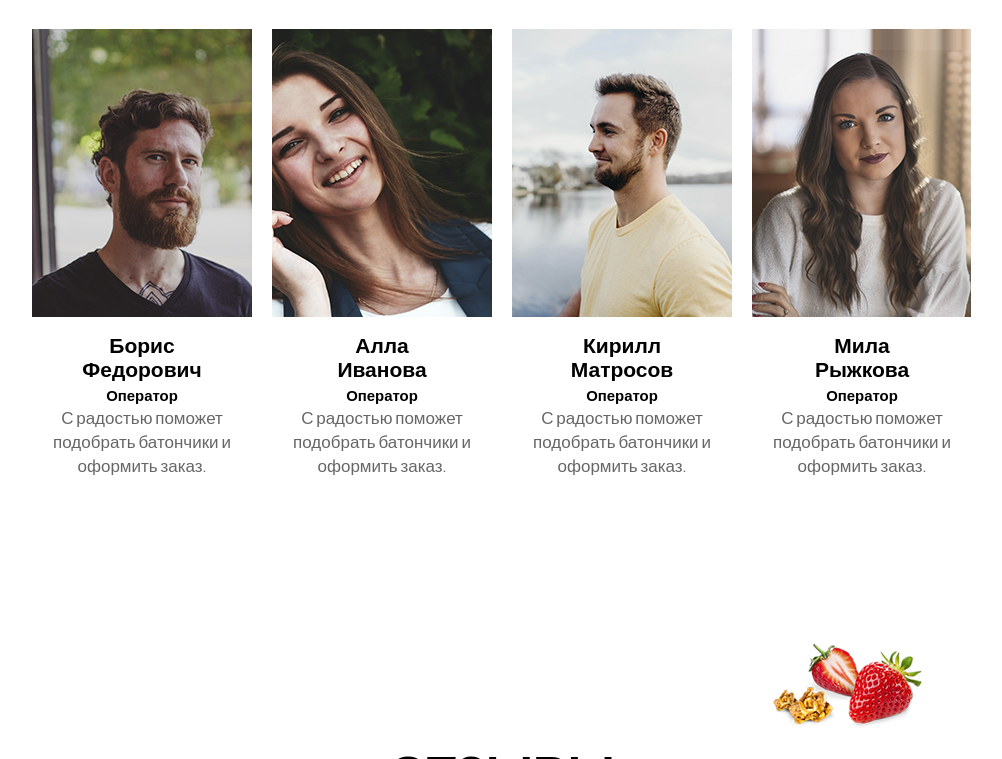
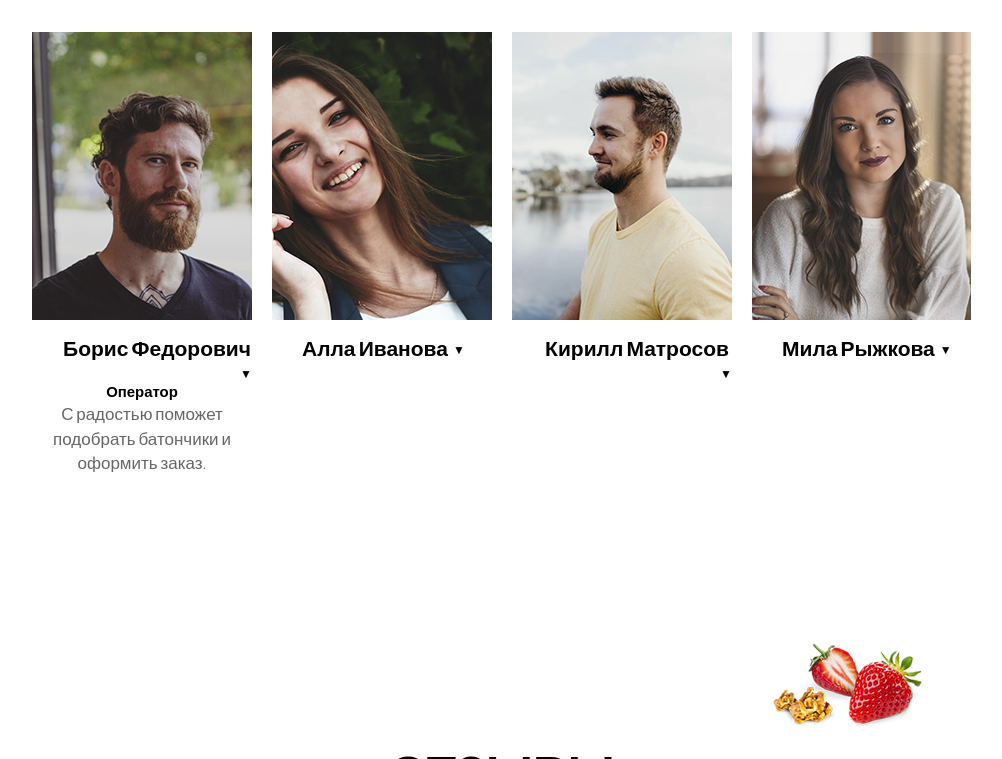
Before and after one commit to Aardiss/Aardiss.github.io, a plain HTML site: page index.html in a window 1280 px wide. Both pictures are taken after a click on the button "Борис Федорович". Shown: the part 2589-3348 px from the top of the page, without its empty margins (138-1140 px from the left). Drawn offline with nearby package versions, Linux system fonts and the light colour scheme.

Commit message:
добавление к прошлому

```diff
--- a/js/accordion.js
+++ b/js/accordion.js
@@ -0,0 +1,13 @@
+const acc = document.getElementsByClassName("command__profile-name");
+let i;
+
+for (i = 0; i < acc.length; i++) {
+  acc[i].addEventListener("click", function () {
+    const panel = this.nextElementSibling;
+    if (panel.style.maxHeight) {
+      panel.style.maxHeight = null;
+    }else {
+      panel.style.maxHeight = panel.scrollHeight + "px";
+    }
+    });
+}
--- a/scss/components/command.scss
+++ b/scss/components/command.scss
@@ -12,6 +12,7 @@
 .command__container {
   display: flex;
   flex-direction: column;
+  min-height: 525px;
 }
 .command__list {
   display: flex;
@@ -31,11 +32,23 @@
   font-size: 21px;
   color: black;
   padding: 0;
-  padding: 0 31px;
+  outline: none;
+  padding-left: 30px;
+  &::after {
+    content: '▼';
+    color: black;
+    font-size: 12px;
+    float: right;
+    margin-left: 5px;
+    margin-top: 6px;
+  }
 }
-.command__profile-name-indent {
-  padding: 0 43px;
+.command__profile-name:active {
+  &::after {
+    content: '▲';
+  }
 }
+
 .command__profile-title {
   font-weight: bold;
   text-align: center;
@@ -45,3 +58,7 @@
   text-align: center;
   font-size: 17px;
 }
+.command__profile-panel {
+  max-height: 0;
+  overflow: hidden;
+}
```
Also changed, not shown: css/main.css, 1 other file.
